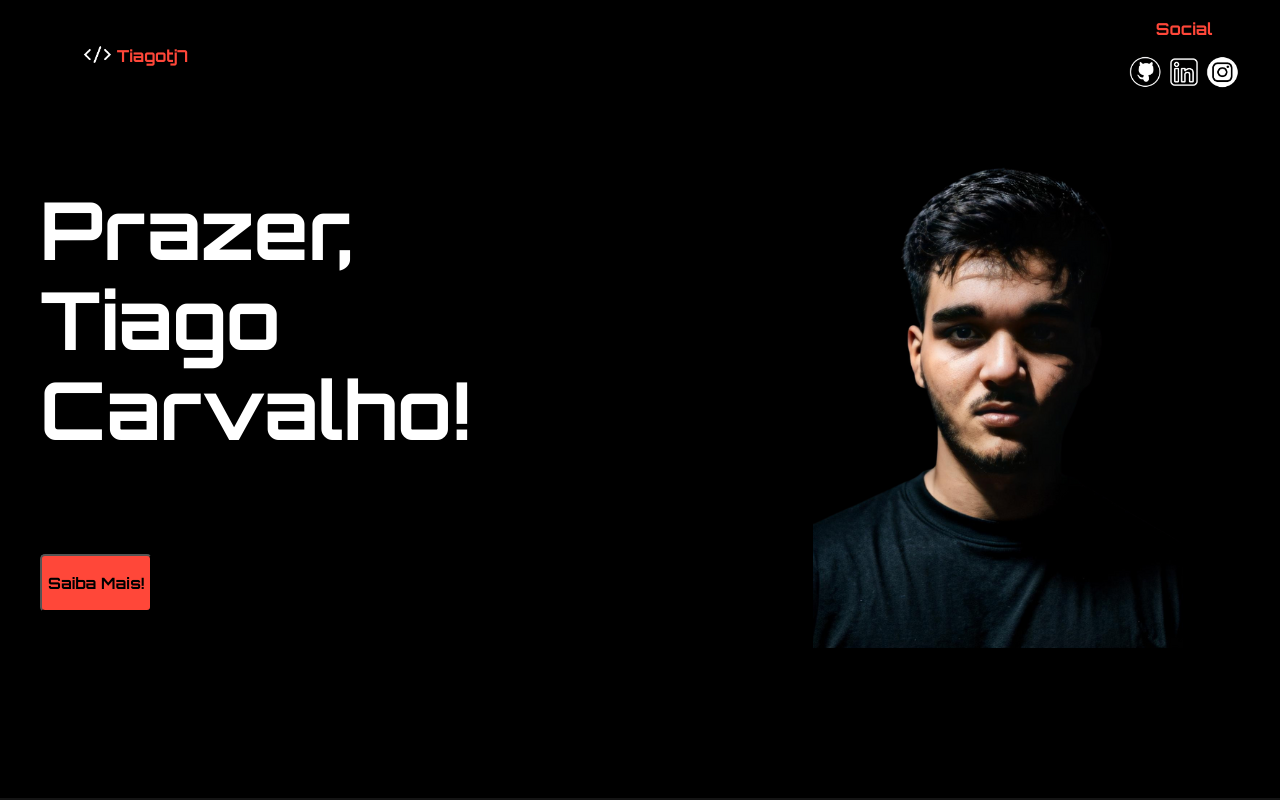
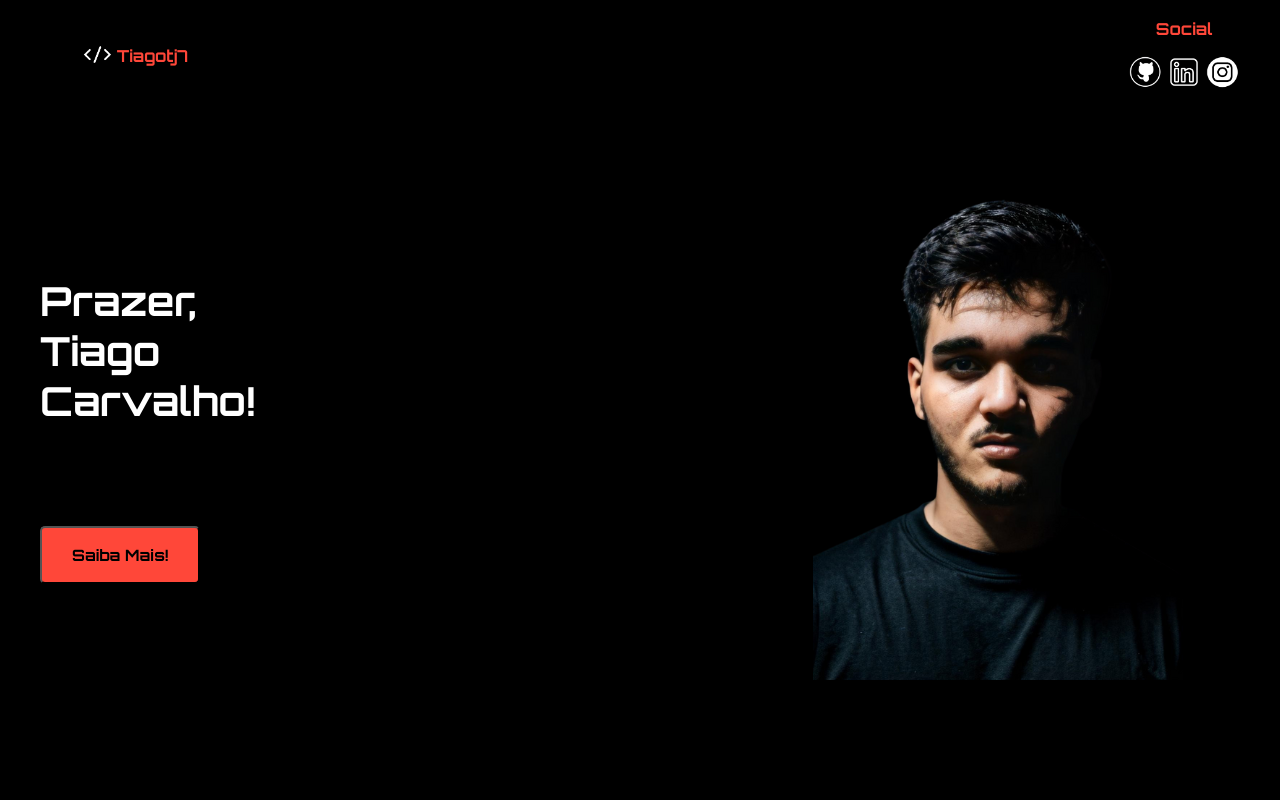
Before and after one commit to Tiagotj7/portifolio, a React (Create React App) app: page / in a window 1280 px wide. Shown: the top 800 px of the page. Built offline with nearby package versions, Linux system fonts and the light colour scheme.

Commit message:
edit layout main1

```diff
--- a/src/Global.css
+++ b/src/Global.css
@@ -43,6 +43,11 @@ code {
 
 .icons-nav img {
   height: 3vw;
+  cursor: pointer;
+}
+
+.icons-nav img:hover{
+  transform: scale(1.1);
 }
 
 .name-nav img {
@@ -58,7 +63,7 @@ main {
   align-items: center;
   justify-content: center;
   min-height: 100vh;
-  margin-top: -7rem;
+  margin-top: -5rem;
 }
 
 .geral1 {
@@ -86,7 +91,6 @@ main {
 
 .information {
   color: white;
-  font-size: 40px;
   display: flex;
   flex-direction: column;
   text-align: start;
@@ -96,6 +100,7 @@ main {
   margin: 5px 0; /* Reduz o espaçamento entre os títulos */
   line-height: 1; /* Diminui a altura da linha */
   text-align: start;
+  font-size: 40px;
 }
 
 /*---------------------------Button-Main--------------------------------------------*/
@@ -105,6 +110,7 @@ main {
   background-color: #ff4739;
   margin-top: 100px;
   font-family: "Orbitron", sans-serif;
+  padding: 1px 30px;
 }
 
 /*---------------------------------Main-2----------------------------------------*/
```
